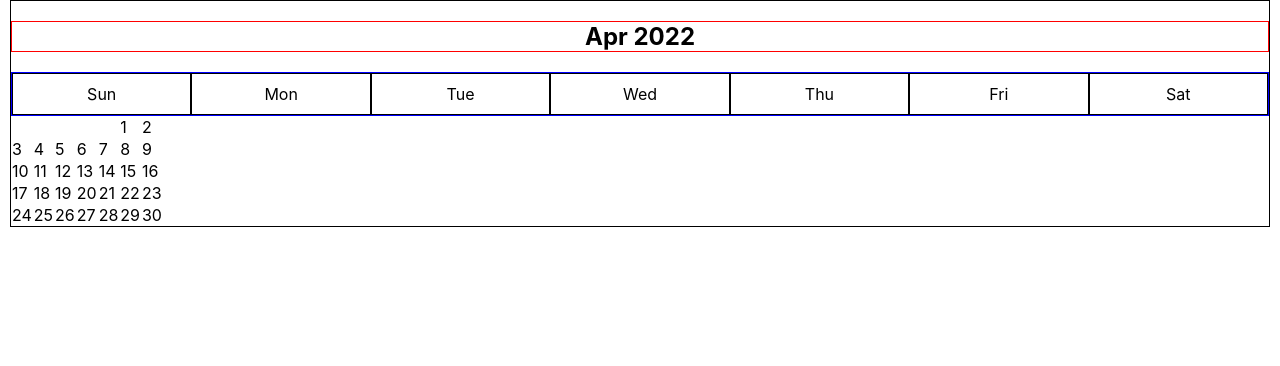
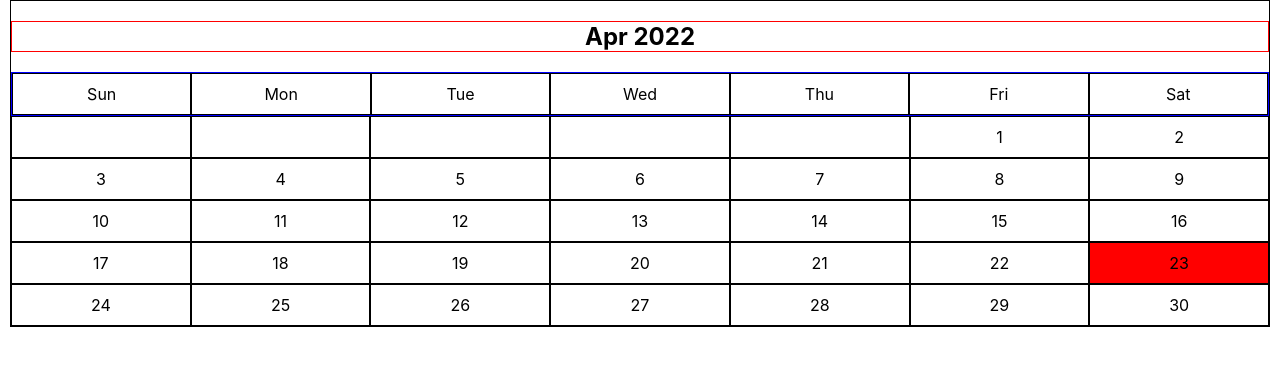
Before and after one commit to develijahlee/calendar-budget, a Next.js app: page / in a window 1280 px wide. Shown: the top 366 px of the page. Built offline with nearby package versions, Linux system fonts and the light colour scheme.

Commit message:
fit calendar body UI to container

```diff
--- a/pages/index.tsx
+++ b/pages/index.tsx
@@ -14,45 +14,48 @@ const Home: NextPage = () => {
 
   // check how many days in a month code from https://dzone.com/articles/determining-number-days-month
   const daysInMonth = (iMonth: any, iYear: any) => {
-    return 32 - new Date(iYear, iMonth, 32).getDate();
+    return 32 - new Date(iYear, iMonth, 32).getDate()
   }
 
   useEffect(() => {
     const showCalendar = (month: any, year: any) => {
-      const firstDay = (new Date(year, month)).getDay();
+      const firstDay = (new Date(year, month)).getDay()
       const calendarBody = calendarBodyRef.current
 
       // creating all cells
       let date = 1;
       for (let i = 0; i < 6; i++) {
         // creates a table row
-        let row = document.createElement("tr");
+        const row = document.createElement("div")
+        row.classList.add(styles.row)
         //creating individual cells, filing them up with data.
         for (let j = 0; j < 7; j++) {
           if (i === 0 && j < firstDay) {
-            let cell = document.createElement("td");
-            let cellText = document.createTextNode("");
-            cell.appendChild(cellText);
-            row.appendChild(cell);
+            const cell = document.createElement("div")
+            cell.classList.add(styles.cell)
+            const cellText = document.createTextNode("")
+            cell.appendChild(cellText)
+            row.appendChild(cell)
           } else if (date > daysInMonth(month, year)) {
             break;
           } else {
-            let cell = document.createElement("td");
-            let cellText = document.createTextNode(String(date));
+            const cell = document.createElement("div")
+            cell.classList.add(styles.cell)
+            const cellText = document.createTextNode(String(date))
             if (date === today.getDate() && year === today.getFullYear() && month === today.getMonth()) {
-              cell.classList.add("bg-info");
+              cell.classList.add(styles.currentDay)
             } // color today's date
-            cell.appendChild(cellText);
-            row.appendChild(cell);
-            date++;
+            cell.appendChild(cellText)
+            row.appendChild(cell)
+            date++
           }
         }
         if (calendarBody) {
-          calendarBody.appendChild(row); // appending each row into calendar body.
+          calendarBody.appendChild(row) // appending each row into calendar body.
         }
       }
     }
-    showCalendar(currentMonth, currentYear);
+    showCalendar(currentMonth, currentYear)
   }, [currentMonth, currentYear, today])
 
   return (
--- a/styles/Home.module.scss
+++ b/styles/Home.module.scss
@@ -18,3 +18,18 @@
     padding: 10px;
   }
 }
+
+.currentDay {
+  background: red;
+}
+
+.row {
+  display: grid;
+  grid-template-columns: repeat(7, 1fr);
+}
+
+.cell {
+  border: 1px solid black;
+  padding: 10px;
+  text-align: center;
+}
```
